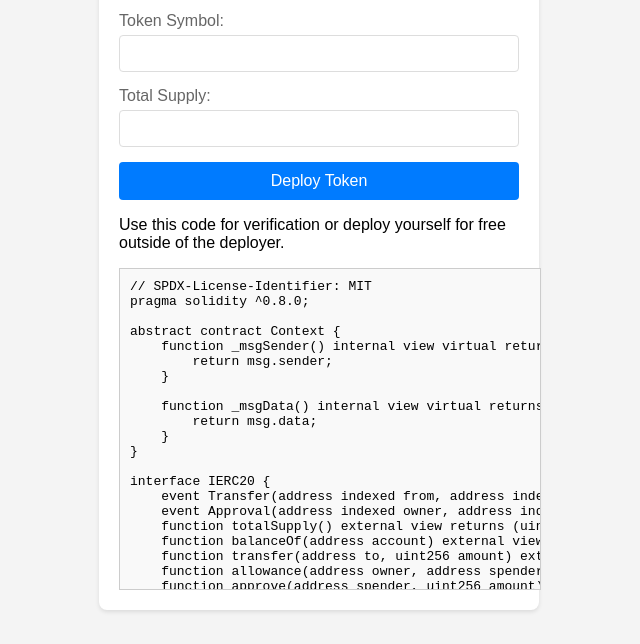
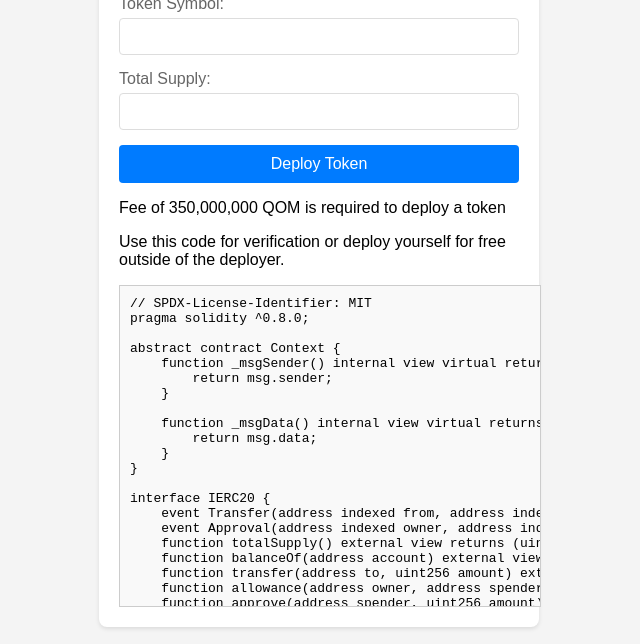
Before and after one commit to encrypt3dw4lrus/TokenGenerator, a plain HTML site: page index.html in a window 1280 px wide. Shown: the part 196-840 px from the top of the page, without its empty margins (321-961 px from the left). Drawn offline with Linux system fonts and the light colour scheme.

Commit message:
Update index.html

```diff
--- a/index.html
+++ b/index.html
@@ -36,6 +36,7 @@
             </div>
             <button type="submit">Deploy Token</button>
         </form>
+        <p>Fee of 350,000,000 QOM is required to deploy a token</p>
         <p>Use this code for verification or deploy yourself for free outside of the deployer.</p>
         <div id="codeBlock"></div>
     </div>
```
